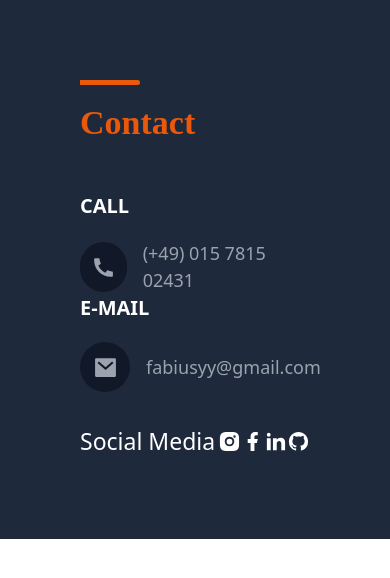
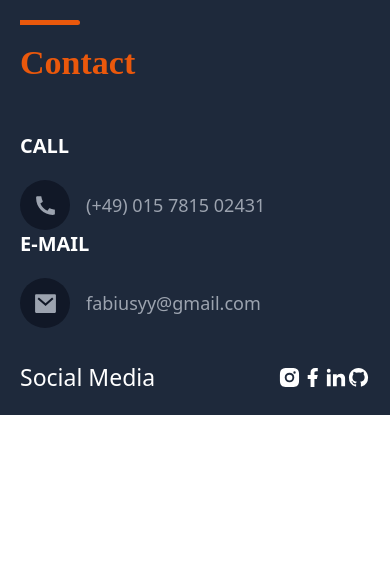
Before and after one commit to Fabu1da/portfolioxyz, a Next.js app: page /widget/contact in a window 390 px wide. Shown: the top 578 px of the page. Built offline with nearby package versions, Linux system fonts and the light colour scheme; a web font is replaced by a local one.

Commit message:
portifolio

```diff
--- a/pages/widget/contact.js
+++ b/pages/widget/contact.js
@@ -10,7 +10,7 @@ import {
 
 const Contact = () => {
   return (
-    <div className="bg-slate-800  p-20" id="contact">
+    <div className="bg-slate-800  md:p-20 p-5" id="contact">
       <div className="h-[5px] w-[60px] bg-orange-600  rounded-r-3xl" />
       <h1 className="headtext__base text-orange-600   my-3 text-semibold  text-[48px]">
         Contact
```
